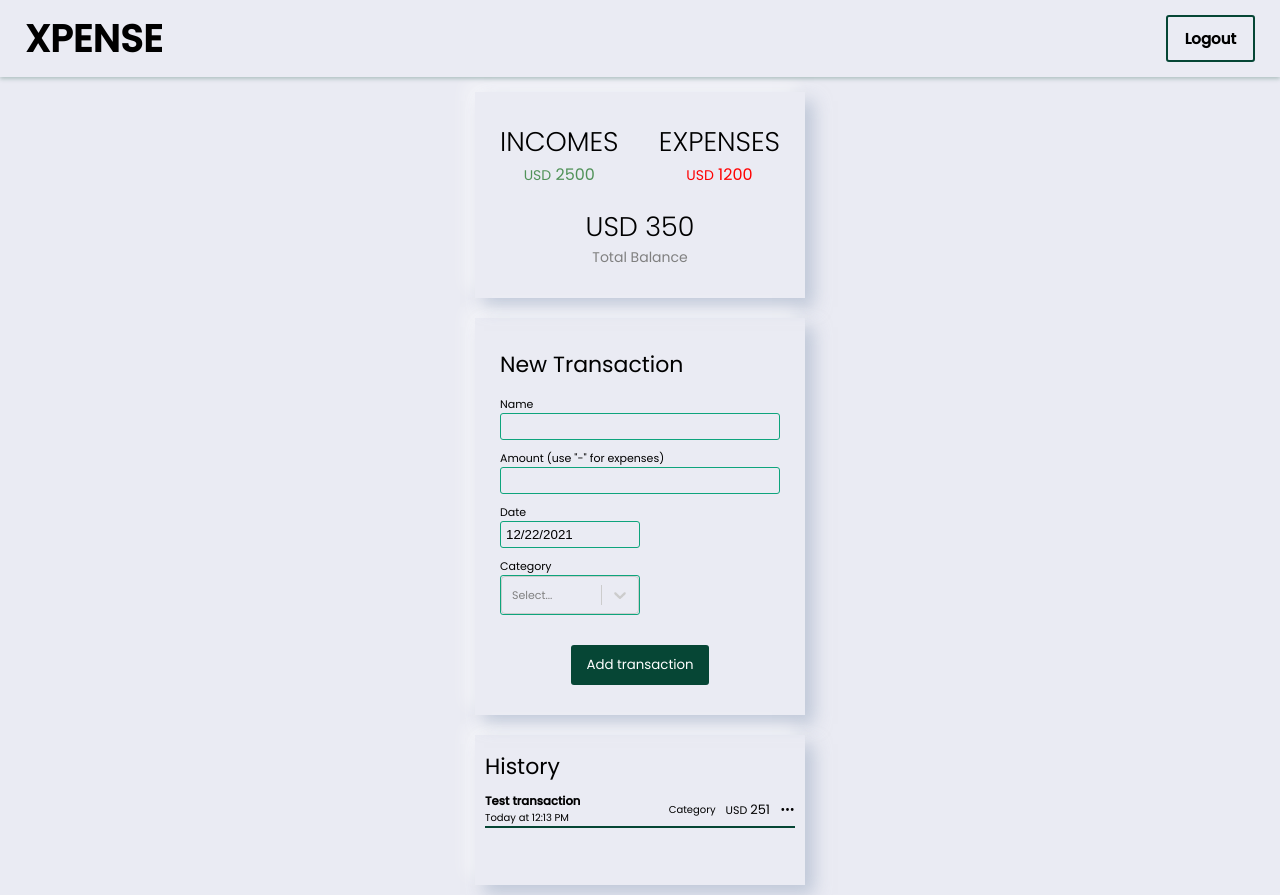
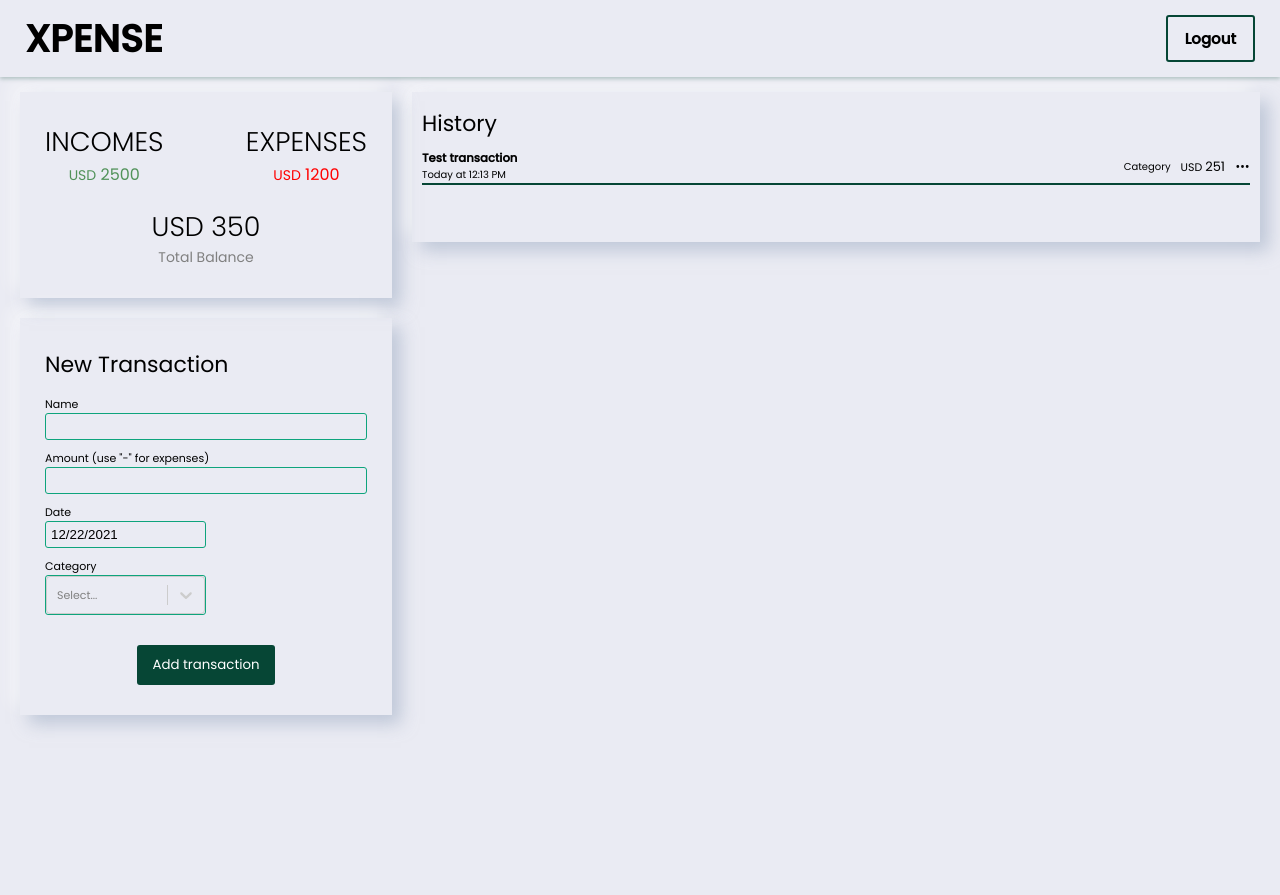
Before and after one commit to Gabito-git/Xpense, a React (Create React App) app in the folder frontend/: page / in a window 1280 px wide. After the commit the page ends 800 px from the top, so only its background shows below. Built offline with nearby package versions, Linux system fonts and the light colour scheme.

Commit message:
feat(front) add flex-box to main div

```diff
--- a/frontend/src/styles/screens/_homescreen.scss
+++ b/frontend/src/styles/screens/_homescreen.scss
@@ -1,4 +1,5 @@
 .homescreen{
+
 
     &__navbar{
         align-items: center;
@@ -50,6 +51,28 @@
         @media all and (min-width: 640px) and (max-width: 767px){
             max-width: 57rem;
         }
+
+        @media all and (min-width: 768px) and (max-width: 1024px){
+            max-width: 68rem;
+        }
+
+        @media all and (min-width: 1025px){
+            // background-color: aqua;
+            display: flex;
+            justify-content: space-between;
+            gap: 2rem;
+
+            padding: 0 2rem;
+            max-width: 100%;
+        }
+    }
+
+    &__left{
+        flex-basis: 30%;
+    }
+
+    &__right{
+        flex: 1;
     }
 
 }
```
